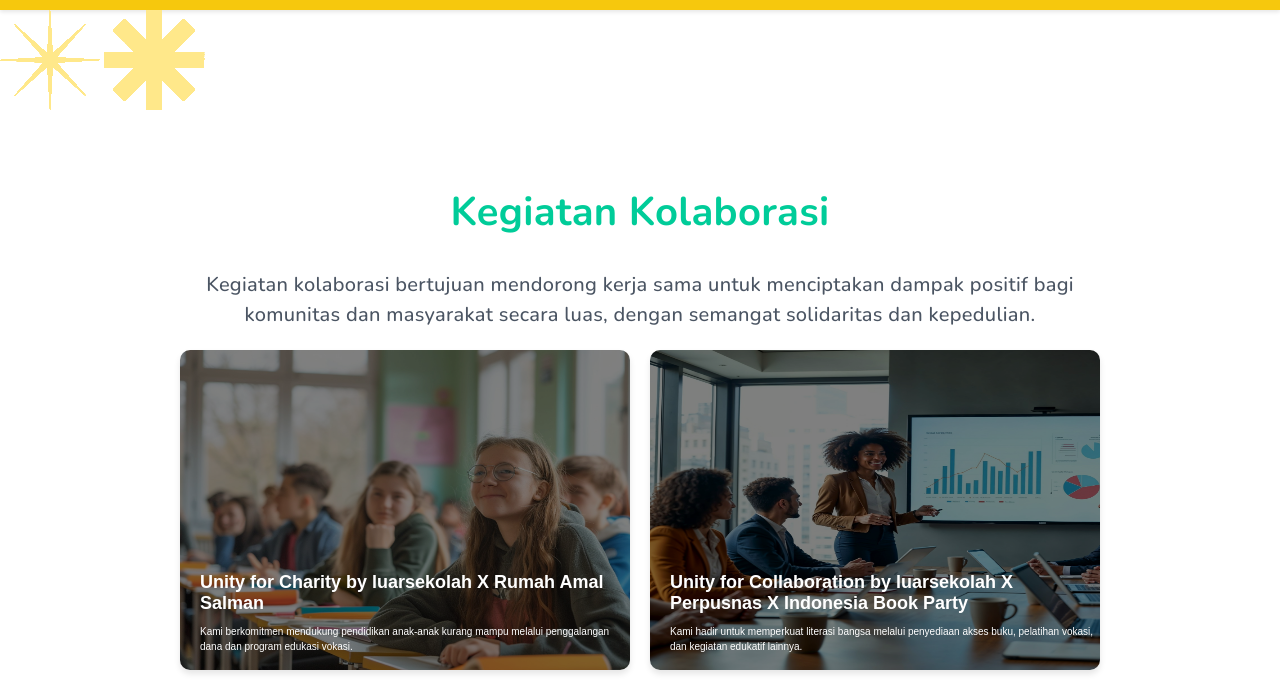
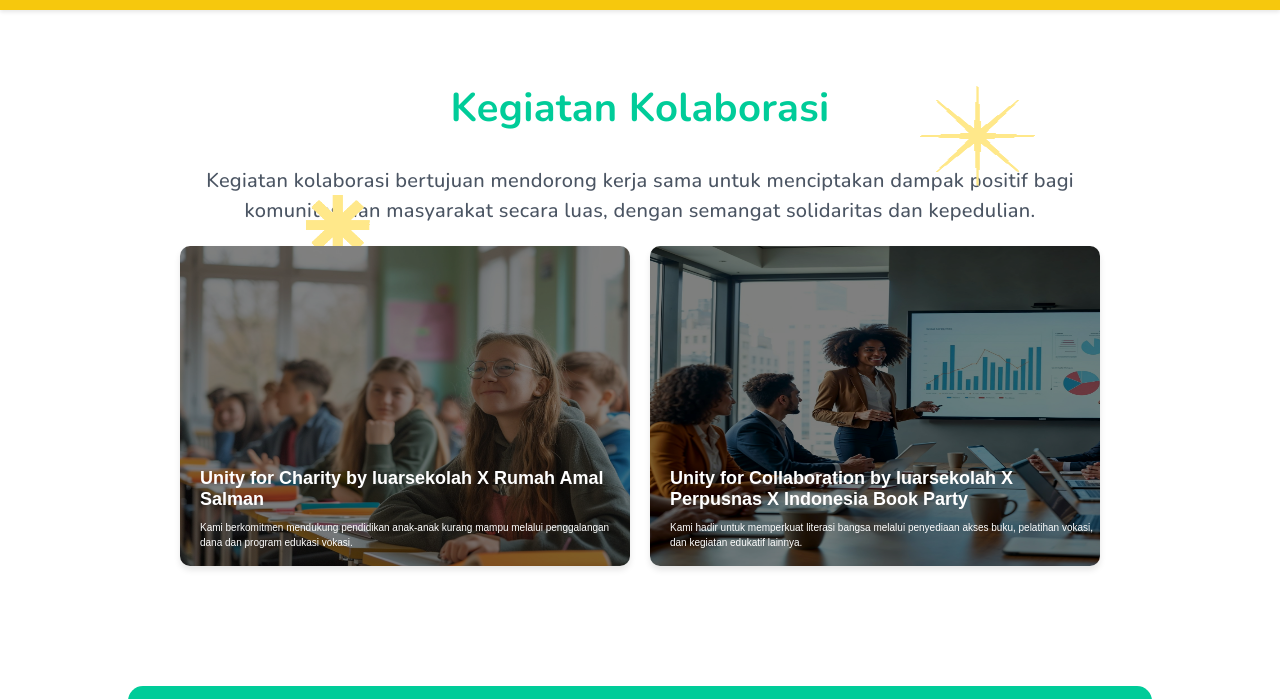
Before and after one commit to hoesnial/group-2a, a PHP site: page /group-2a/kegiatan/index.php in a window 1280 px wide. Shown: the part 54-753 px from the top of the page. Run offline with PHP 8.4, Linux system fonts and the light colour scheme; some libraries are stand-ins or nearby versions.

Commit message:
style pattern

```diff
--- a/kegiatan/style.css
+++ b/kegiatan/style.css
@@ -220,3 +220,27 @@
 .cta-button:hover {
   background-color: #ffffff;
 }
+
+.pattern-1-icon {
+    width: 100%;
+    position: absolute;
+    margin: 0 !important;
+    top: 140px;
+    left: 920px;
+    max-width: 9%;
+    overflow: hidden;
+    height: 100px;
+    flex-shrink: 0;
+    }
+
+.pattern-2-icon {
+    width: 100%;
+    position: absolute;
+    margin: 0 !important;
+    top: 249px;
+    right: 910px;
+    max-width: 5%;
+    overflow: hidden;
+    height: 60px;
+    flex-shrink: 0;
+    }
```
